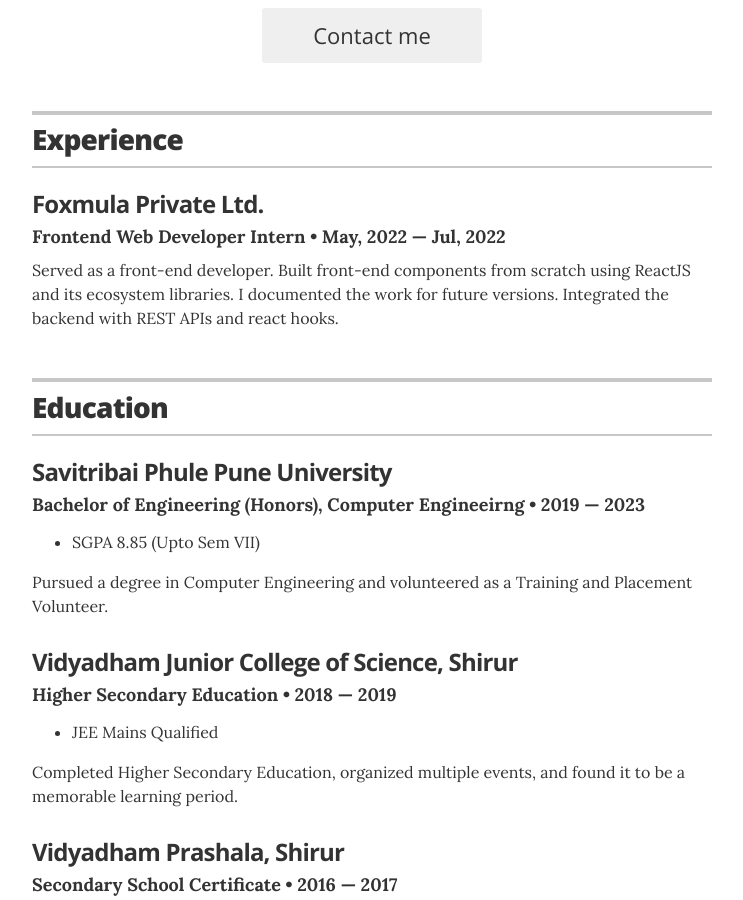
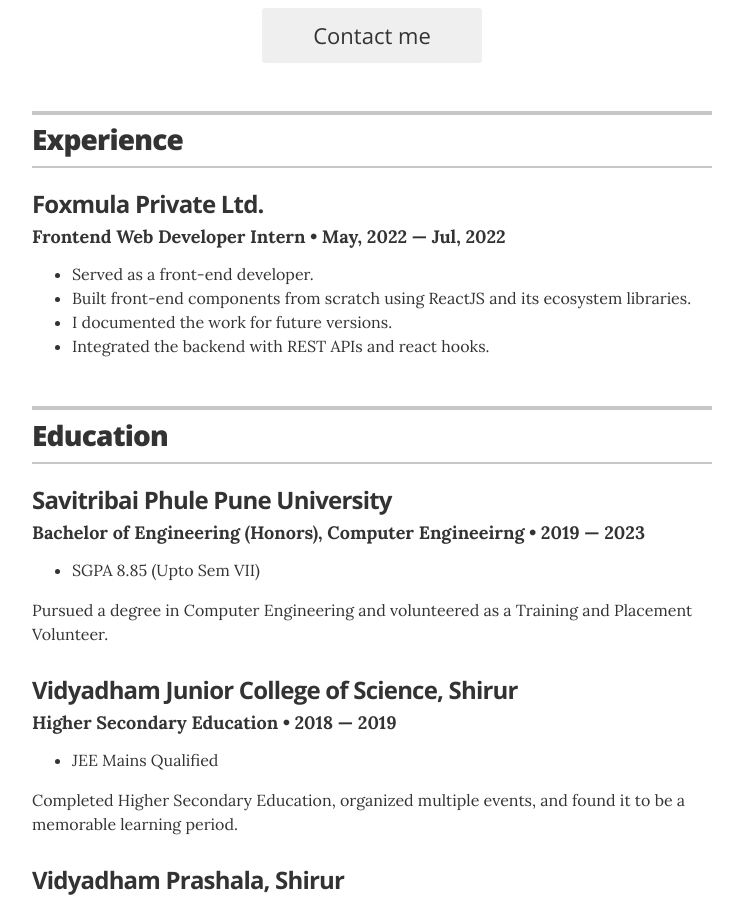
Before and after one commit to rdshinde/rdshinde.github.io, a Jekyll site: the page built from index.html, in a window 1280 px wide and 900 px high, scrolled down 420 px. Shown: the whole window, without its empty margins (268-1011 px from the left). Built offline with Jekyll 4.4.1, drawn with Linux system fonts in a browser that asks for light colours.

```diff
--- a/_data/experience.yml
+++ b/_data/experience.yml
@@ -3,7 +3,7 @@
 - company: Foxmula Private Ltd.
   position: Frontend Web Developer Intern
   duration: May, 2022 &mdash; Jul, 2022
-  summary: Served as a front-end developer. Built front-end components from scratch using ReactJS and its ecosystem libraries. I documented the work for future versions. Integrated the backend with REST APIs and react hooks.
+  summary: <ul><li>Served as a front-end developer.</li><li> Built front-end components from scratch using ReactJS and its ecosystem libraries.</li><li> I documented the work for future versions.</li><li> Integrated the backend with REST APIs and react hooks.</li><ul>
 
 # Director of Digital Stratgy
 # - company: United Nations Human Rights Council
```
